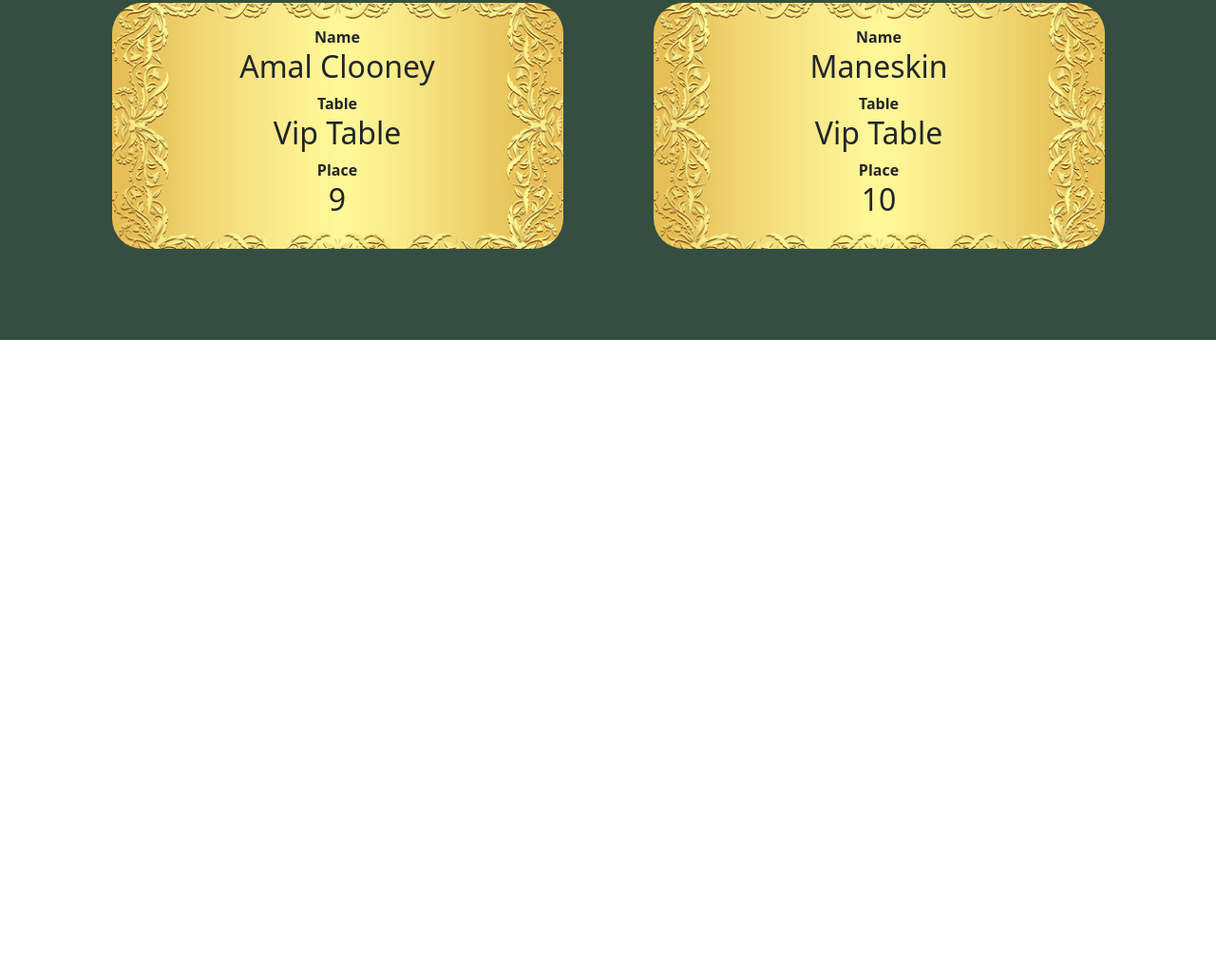
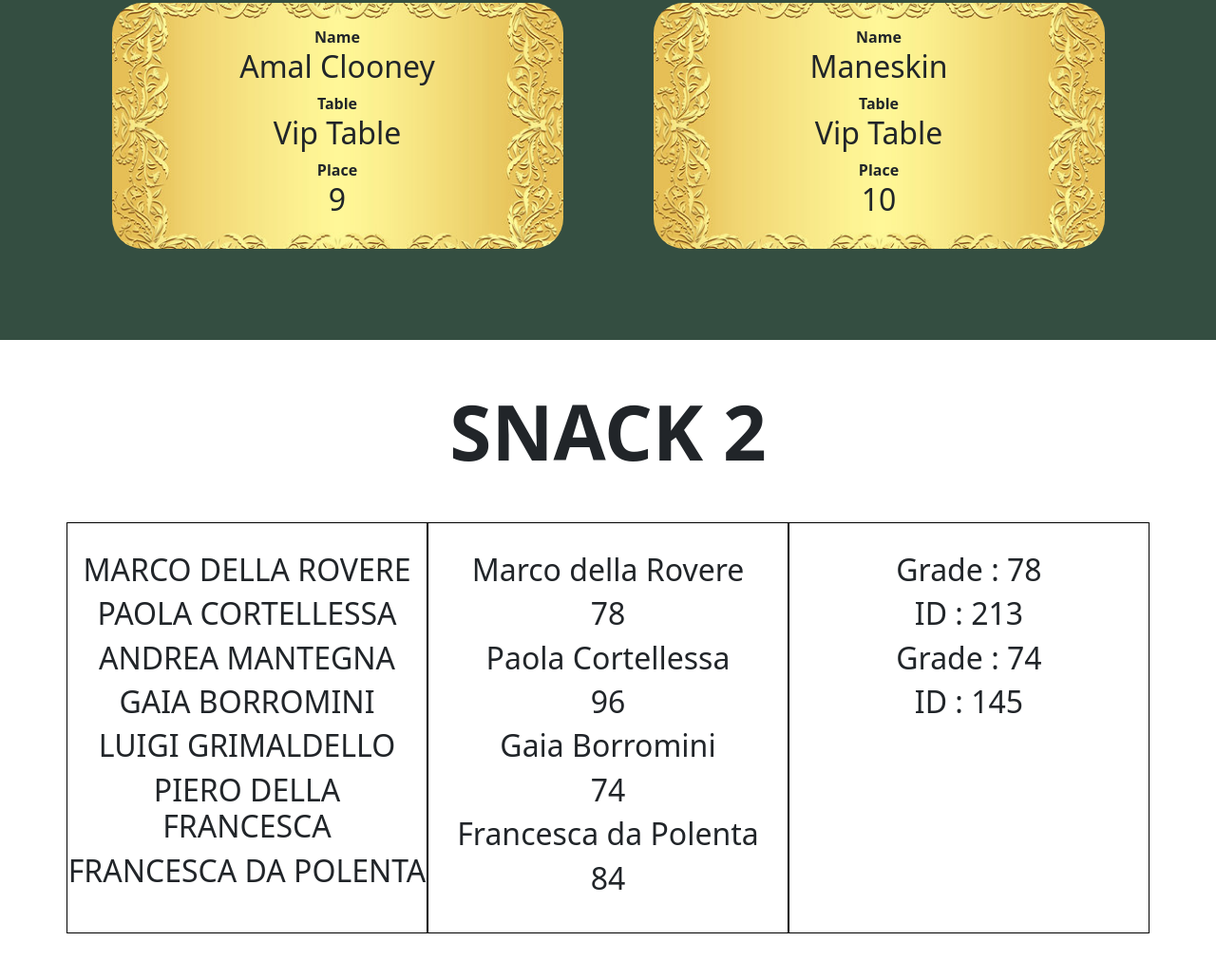
Before and after one commit to leonardomastrangelo/js-snack-es6, a plain HTML site: page index.html in a window 1280 px wide. Shown: the part 1618-2649 px from the top of the page at 95% size. Before the commit the page ends 1976 px from the top, so only its background shows below. Drawn offline with nearby package versions, Linux system fonts and the light colour scheme.

Commit message:
styled snack 2

```diff
--- a/css/style.css
+++ b/css/style.css
@@ -7,3 +7,9 @@
     background-size: cover;
     background-position: center;
 }
+
+
+#snack-2 .col-lg-4{
+    border: 1px solid black;
+    padding: 30px 0;
+}
--- a/index.html
+++ b/index.html
@@ -21,6 +21,23 @@
         </div>
     </div>
 
+    <div id="snack-2" class="py-5">
+        <div class="container text-center">
+            <h1 class="text-uppercase display-1 fw-bold mb-5">snack 2</h1>
+            <div class="row">
+
+                <div id="name" class="col-12 col-lg-4">
+                </div>
+
+                <div id="up70" class="col-12 col-lg-4">
+                </div>
+
+                <div id="both" class="col-12 col-lg-4">
+                </div>
+            </div>
+        </div>
+    </div>
+
     <!-- JS -->
     <script src="js/scripts.js"></script>
 </body>
--- a/js/scripts.js
+++ b/js/scripts.js
@@ -3,6 +3,7 @@
 */
 // list of vip guests
 vipList = ['Brad Pitt', 'Johnny Depp', 'Lady Gaga', 'Cristiano Ronaldo', 'Georgina Rodriguez', 'Chiara Ferragni', 'Fedez', 'George Clooney', 'Amal Clooney', 'Maneskin'];
+// initializing data
 let place = 0
 let table = "Vip Table"
 let nameVip = ""
@@ -25,7 +26,7 @@ console.log(vipz);
 // fn to print in html every vip
 function printTicket(name,placeNum,tableType) {
     let template =
-        `
+    `
     <div class="col-12 col-lg-5 my-5 py-4 rounded-5">
         <strong>Name</strong>
         <h2>${name}</h2>
@@ -90,3 +91,30 @@ const StudentsUp70 = students.filter((student) => student.grades > 70);
 
 //todo << creation of a list with students whose grades are > 70
 const StudentsUp70ID120 = students.filter((student) => student.grades > 70 && student.studentID > 120);
+
+const row2 = document.querySelector("#snack-2 .row")
+const colName = document.getElementById("name")
+const colUp70 = document.getElementById("up70")
+const colBoth = document.getElementById("both")
+
+studentsName.forEach((st)=> {
+    colName.innerHTML +=
+    `
+    <h2>${st}</h2>
+    `
+})
+StudentsUp70.forEach((stup)=> {
+    colUp70.innerHTML +=
+    `
+    <h2>${stup.studentName}</h2>
+    <h2>${stup.grades}</h2>
+    `
+
+})
+StudentsUp70ID120.forEach((stbo)=> {
+    colBoth.innerHTML +=
+    `
+    <h2>Grade : ${stbo.grades}</h2>
+    <h2>ID : ${stbo.studentID}</h2>
+    `
+})
```
